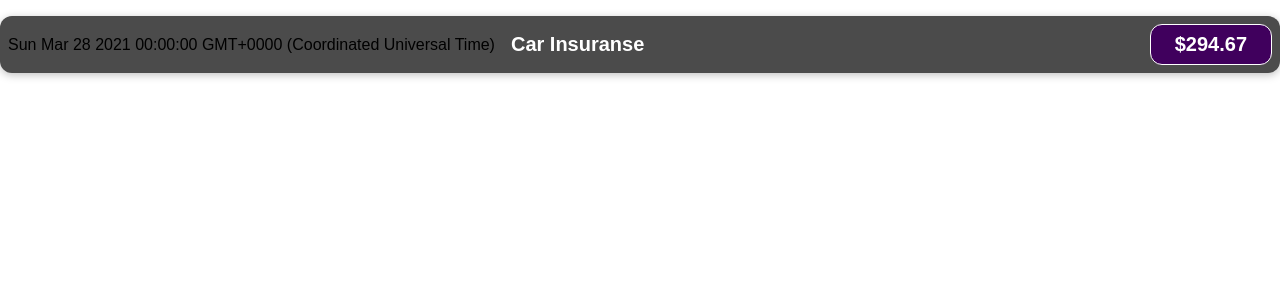
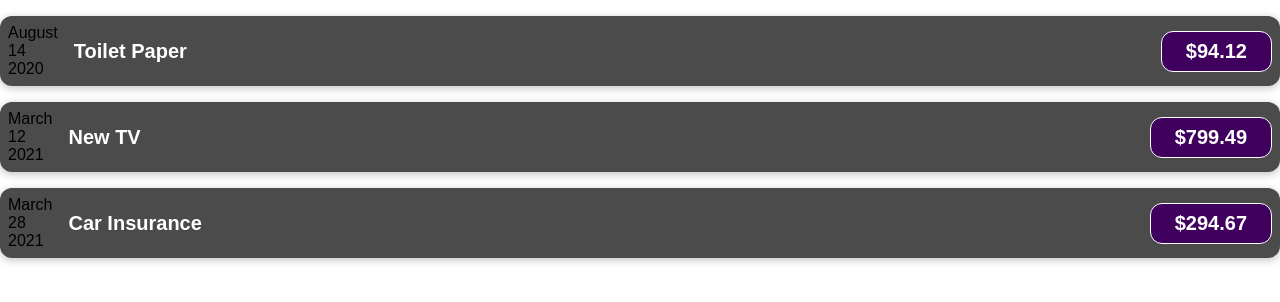
Before and after one commit to SivtsovaT/product-list-react, a React (Create React App) app: page / in a window 1280 px wide. Shown: the top 302 px of the page. Built offline with nearby package versions, Linux system fonts and the light colour scheme.

Commit message:
- updated date;

```diff
--- a/src/App.js
+++ b/src/App.js
@@ -3,8 +3,52 @@
 import ExpenseItem from "./components/Expenses/ExpenseItem";
 
 const App = () => {
+    const expenses = [
+        {
+            id: 'e1',
+            title: 'Toilet Paper',
+            amount: 94.12,
+            date: new Date(2020, 7, 14),
+        },
+
+        { id: 'e2', title: 'New TV', amount: 799.49, date: new Date(2021, 2, 12) },
+
+        {
+            id: 'e3',
+            title: 'Car Insurance',
+            amount: 294.67,
+            date: new Date(2021, 2, 28),
+        },
+
+        {
+            id: 'e4',
+            title: 'New Desk (Wooden)',
+            amount: 450,
+            date: new Date(2021, 5, 12),
+        },
+
+    ];
+
+
     return (
-        <ExpenseItem/>
+        <div>
+            <ExpenseItem
+                title={expenses[0].title}
+                amount={expenses[0].amount}
+                date={expenses[0].date}
+            />
+            <ExpenseItem
+                title={expenses[1].title}
+                amount={expenses[1].amount}
+                date={expenses[1].date}
+            />
+            <ExpenseItem
+                title={expenses[2].title}
+                amount={expenses[2].amount}
+                date={expenses[2].date}
+            />
+        </div>
+
     )
 }
 
--- a/src/components/Expenses/ExpenseItem.js
+++ b/src/components/Expenses/ExpenseItem.js
@@ -1,18 +1,22 @@
 import React from "react";
 import './ExpenseItem.css';
 
-const ExpenseItem = () => {
-    const expenseDate = new Date(2021, 2, 28)  ;
-    const expenseTitle = 'Car Insuranse';
-    const expenseAmount = '294.67';
-
+const ExpenseItem = (props) => {
+   const month = props.date.toLocaleString('en-US', {month: 'long'});
+    const day = props.date.toLocaleString('en-US', {day: '2-digit'});
+    const year = props.date.getFullYear();
 
     return (
         <div className="expense-item">
-            <div>{expenseDate.toString()}</div>
+            {/*<div>{props.date.toString()}</div>*/}
+            <div>
+                <div>{month}</div>
+                <div>{day}</div>
+                <div>{year}</div>
+            </div>
             <div className = "expense-item__description">
-                <h2>{expenseTitle}</h2>
-                <div className = "expense-item__price">${expenseAmount}</div>
+                <h2>{props.title}</h2>
+                <div className = "expense-item__price">${props.amount}</div>
             </div>
         </div>
     )
```
